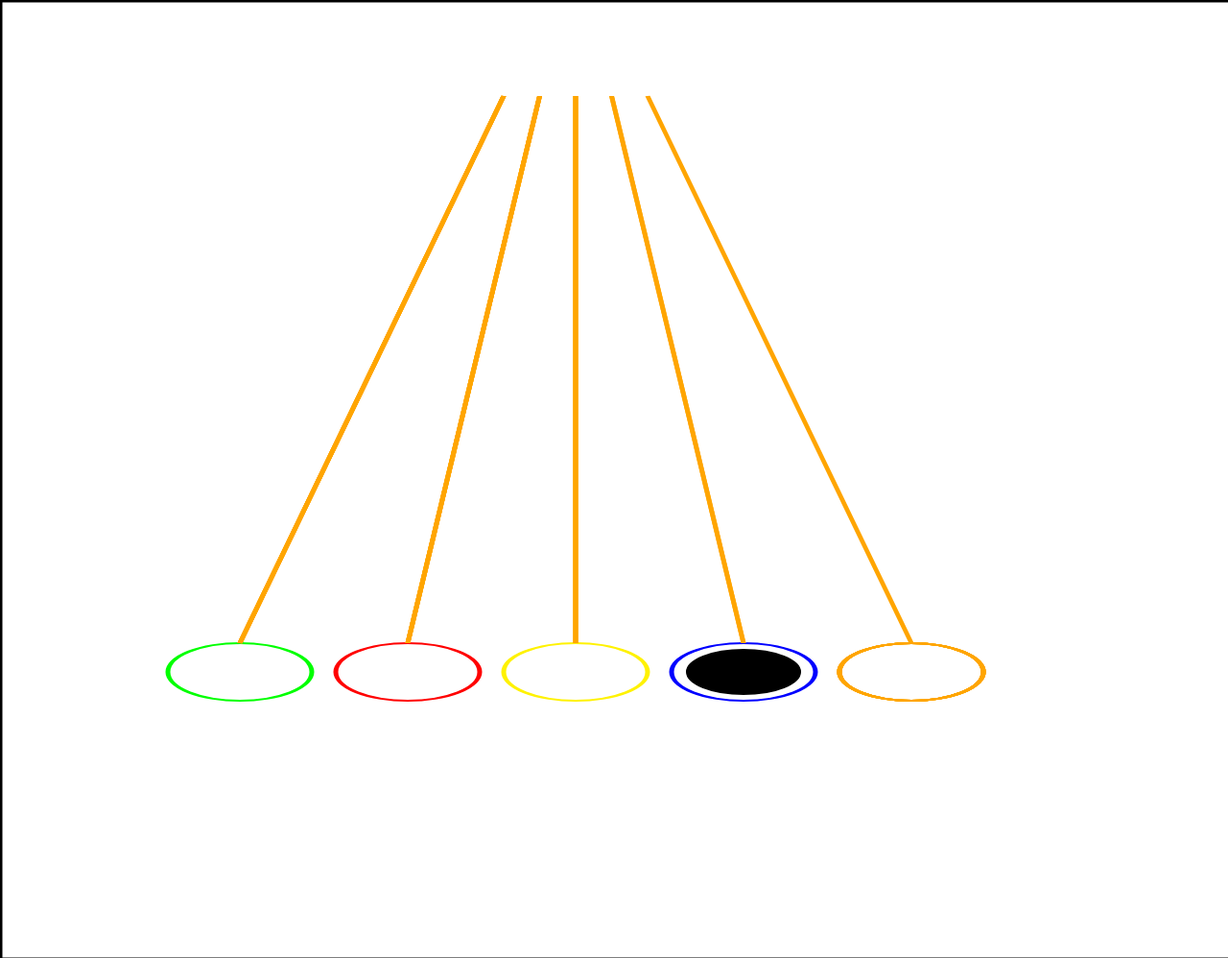
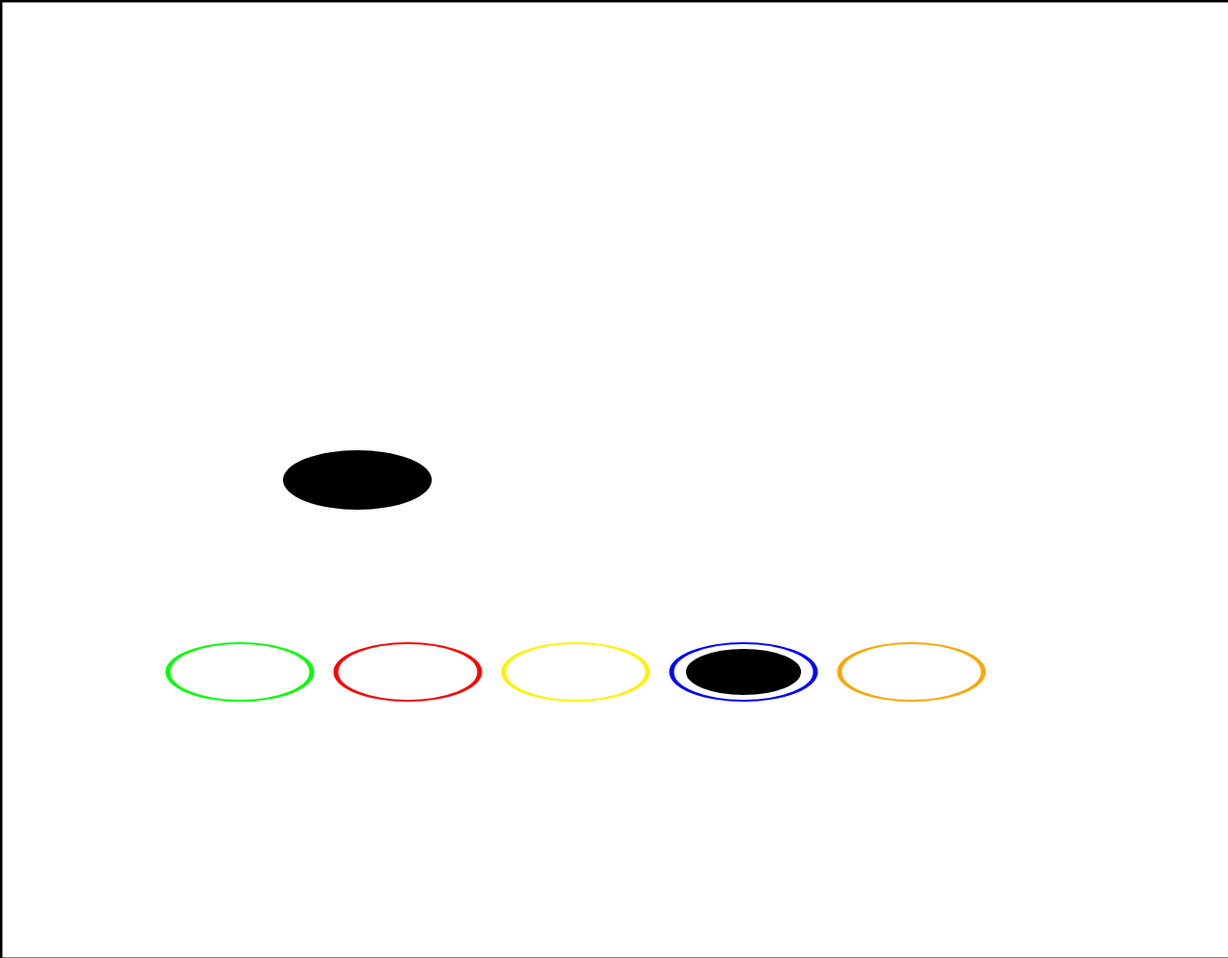
Before and after one commit to dimelk/guitarhero, a plain HTML site: page index.html in a window 1280 px wide. Shown: the top 998 px of the page at 96% size. Drawn offline with Linux system fonts and the light colour scheme.

Commit message:
the UFO effect has been added

```diff
--- a/index.html
+++ b/index.html
@@ -14,8 +14,8 @@
     <script>
       var canvas = document.getElementById('myCanvas');
       var context = canvas.getContext('2d');
+      var centerY = 500;
       var centerX = 100;
-      var centerY = 700;
       var radius = 30;
 
       context.beginPath();
@@ -35,10 +35,21 @@
       context.scale(2.5, 1);
 
 
-      function drawEllipse(ellipseNumber, lineColor, fillColor) {
+      function drawEllipse(ellipseNumber, lineColor, fillColor, radius) {
+        centerY = 700;
         centerX = 100 + 70*ellipseNumber;
         context.beginPath();
-        context.arc(centerX, centerY, 25, 0, 2 * Math.PI, false);
+        context.arc(centerX, centerY, radius, 0, 2 * Math.PI, false);
+        context.fillStyle = fillColor;
+        context.fill();
+        context.lineWidth = 2;
+        context.strokeStyle = lineColor;
+        context.stroke();
+      }
+
+      function drawCircle(centerX, centerY, lineColor, fillColor, radius) {
+        context.beginPath();
+        context.arc(centerX, centerY, radius, 0, 2 * Math.PI, false);
         context.fillStyle = fillColor;
         context.fill();
         context.lineWidth = 2;
@@ -50,20 +61,7 @@
       var EllipsePosition_y = 100;
 
         for (i = 0; i <= 4; i++) {
-          centerX = 100 + 70*i;
-          context.beginPath();
-          context.arc(centerX, centerY, radius, 0, 2 * Math.PI, false);
-          context.fillStyle = '#ffffff';
-          context.fill();
-          context.lineWidth = 2;
-          context.strokeStyle = color[i];
-          context.stroke();
-        }
-
-        for (i = 0; i <= 4; i++) {
-          context.moveTo(100 + i*70, 670);
-          context.lineTo(210 + i*15, 100);
-          context.stroke();
+          drawEllipse(i, color[i], '#ffffff', 30);
         }
 
         addEventListener("keydown", function(event) {
@@ -84,14 +82,7 @@
             ellipseNumber = 4;
           }
           if (ellipseNumber >= 0) {
-            centerX = 100 + 70*ellipseNumber;
-            context.beginPath();
-            context.arc(centerX, centerY, radius, 0, 2 * Math.PI, false);
-            context.fillStyle = color[ellipseNumber];
-            context.fill();
-            context.lineWidth = 2;
-            context.strokeStyle = color[ellipseNumber];
-            context.stroke();
+            drawEllipse(ellipseNumber, color[ellipseNumber], color[ellipseNumber], 30);
           }
       });
 
@@ -113,27 +104,26 @@
             ellipseNumber = 4;
           }
           if (ellipseNumber >= 0) {
-            centerX = 100 + 70*ellipseNumber;
-            context.beginPath();
-            context.arc(centerX, centerY, radius, 0, 2 * Math.PI, false);
-            context.fillStyle = '#ffffff';
-            context.fill();
-            context.lineWidth = 2;
-            context.strokeStyle = color[ellipseNumber];
-            context.stroke();
+            drawEllipse(ellipseNumber, color[ellipseNumber], '#ffffff', 30);
         }
       });
 
       function clearEllipseTimer(ellipseNumber, delay) {
         setTimeout(function () {
-           drawEllipse(ellipseNumber, '#ffffff', '#ffffff')
+           drawEllipse(ellipseNumber, '#ffffff', '#ffffff', 25)
+        }, delay);
+      }
+
+      function clearCircleTimer(centerX, centerY, delay) {
+        setTimeout(function () {
+           drawCircle(centerX, centerY, '#ffffff', '#ffffff', 31)
         }, delay);
       }
 
       var count = 0;
       setTimeout(function draw() {
           var ellipseNumber = Math.floor(Math.random() * 5);
-          drawEllipse(ellipseNumber, '#ffffff', '#000000');
+          drawEllipse(ellipseNumber, '#ffffff', '#000000', 25);
           var hideDelay = 100;
           var showDelay = 200;
           if (count < 400) {
@@ -146,6 +136,16 @@
           setTimeout(draw, showDelay);
           ++count;
       }, 1000);
+
+      var x = 100;
+      setTimeout (function move() {
+        drawCircle(x, 500, '#000000', '#000000', 30);
+        clearCircleTimer(x, 500, 100)
+        setTimeout(move, 100);
+         ++x;
+      }, 100);
+
+
     </script>
   </body>
 </html>
```
